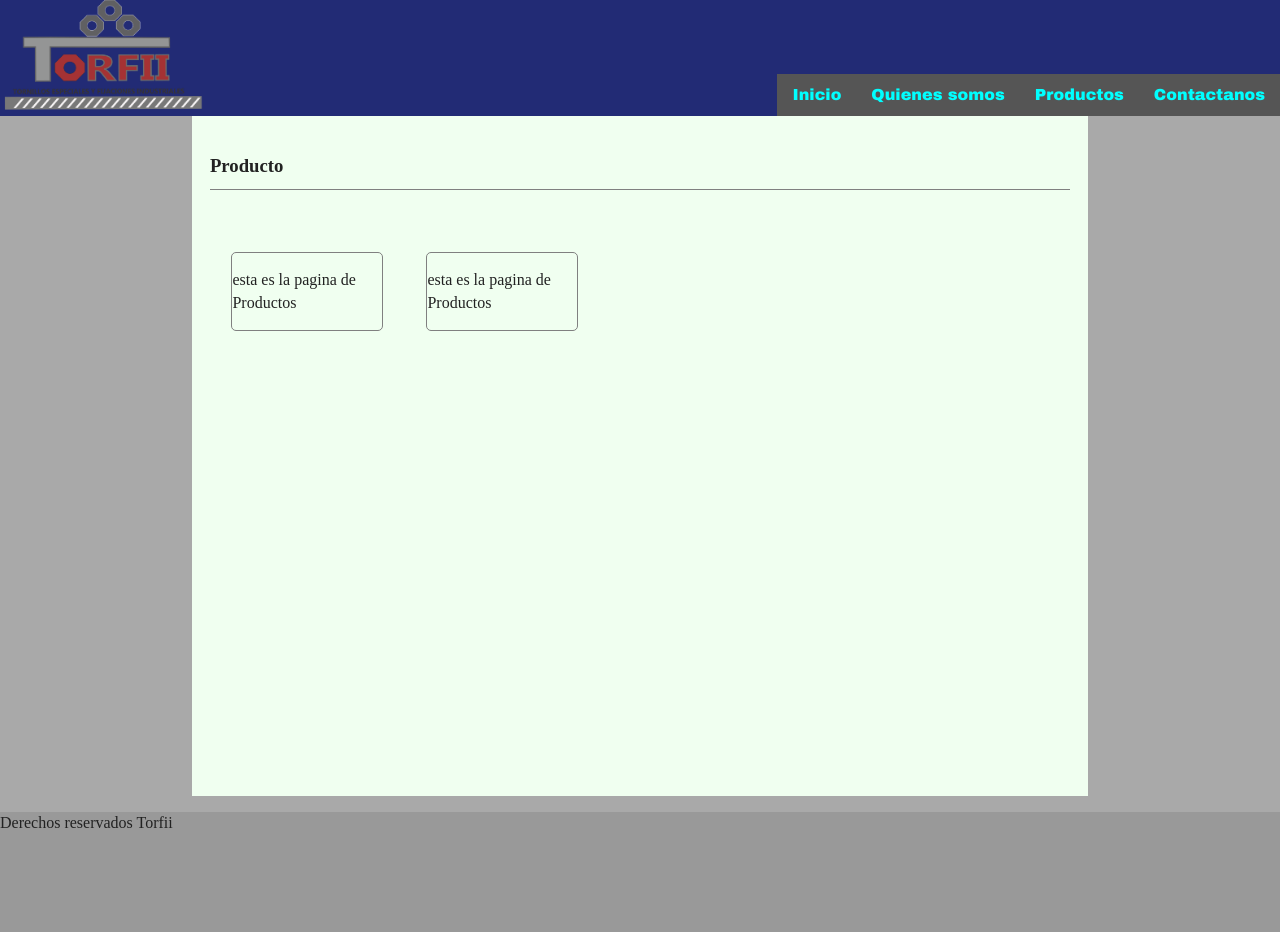
After one commit to cruzleal24/t_venta, a PHP site: page /productos.php in a window 1280 px wide. The commit adds this page. Run offline with PHP 8.4, Linux system fonts and the light colour scheme; data that the repository does not hold is empty.

Commit message:
muestra de productos de base de datos con imagenes de los productos

```diff
--- a/css/main.css
+++ b/css/main.css
@@ -35,6 +35,34 @@ html, body{
 .bloc{
   margin: 5%;
   width: 40%;
+}
+.tituloestilo {
+  border-bottom: 1px solid gray;
+  padding-bottom: 10px;
+  width: 100%;
+}
+/*
+*esta seccion se pone puro estilo de producto
+ */
+.articulos{
+  display: inline-flex;
+  width: 100%;
+}
+  .articulo{
+    border: 1px solid gray;
+    width: 150px;
+    height: auto;
+    margin: 2.5%;
+    border-radius: 5px;
+  }
+  .pimg{
+    width: 150px;
+    height: auto;
+    border-radius: 10px;
+  }
+.prod{
+  width: 100%;
+  display: inline-block;
 }
 
 /*
--- a/header.php
+++ b/header.php
@@ -8,7 +8,7 @@
   <ul class="opcion">
     <li><a href="index.php">Inicio</a></li>
     <li><a href="quienessomos.php">Quienes somos</a></li>
-    <li><a href=""> Productos</a>
+    <li><a href="productos.php"> Productos</a>
       <ul>
         <li><a href="">opcion 1</a> </li>
         <li><a href="">opcion 2</a></li>
--- /dev/null
+++ b/productos.php
@@ -0,0 +1,61 @@
+<?php
+include ('conexion.php');
+?>
+<!DOCTYPE html>
+<html lang="en">
+<head>
+  <link rel="stylesheet" href="css/styleHeader.css">
+  <!-- Place favicon.ico in the root directory -->
+
+  <link rel="stylesheet" href="css/normalize.css">
+  <link rel="stylesheet" href="css/main.css">
+  <meta charset="UTF-8">
+  <title>Quienes somos</title>
+</head>
+<body>
+<?php
+include ('header.php');
+?>
+<div class="hoja">
+  <div class="contenido">
+    <div class="prod">
+    <h3 class="tituloestilo">Producto</h3>
+    <br>
+    <div class="articulos">
+      <?php
+      $consulta= $mysql->query("select * from producto");
+      while ($iw=$consulta->fetch_array( MYSQLI_ASSOC)){
+        echo "<div class='articulo'>";
+        echo"<p>". $iw['id_producto']."<br> ". $iw['nombre']." <br>". $iw['descripcion']."</p>";
+        echo "<br>";
+        $valorp= $iw['id_producto'];
+      $cons_img= "select ruta from imagen, producto  where $valorp = imagen.producto LIMIT 1";
+      $mira = $mysql->query($cons_img);
+      while ($wr=$mira->fetch_array(MYSQLI_ASSOC)){
+        echo "<img class='pimg' src=".$wr['ruta'].">";
+        echo "\n";
+        //echo"<p>". $wr['id_imagen']." ". $wr['nombre']." ". $wr['ruta']."</p>";
+      }
+      echo "<br>";
+      echo "</div>";
+
+      }
+
+      ?>
+      <div class="articulo">
+        <p>esta es la pagina de Productos</p>
+      </div>
+      <div class="articulo">
+        <p>esta es la pagina de Productos</p>
+      </div>
+    </div>
+    </div>
+  </div>
+</div>
+<footer>
+  <?php
+  include ('footer.php');
+  ?>
+</footer>
+</body>
+</html>
```
Also changed, not shown: insert_p.php (+14 -5 lines), img/cama.jpg (added), img/cama2.jpg (added), img/ip.png (added), img/sofa.jpg (added), img/sofa2.jpg (added).
